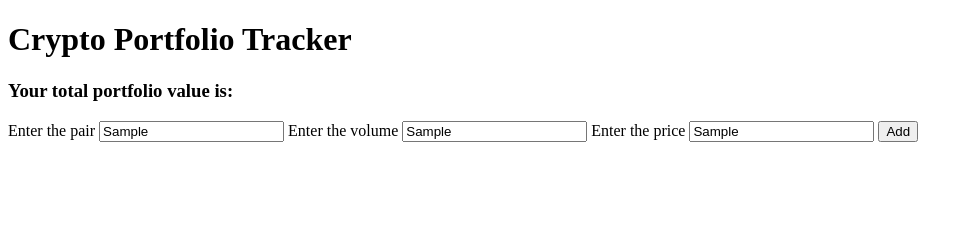
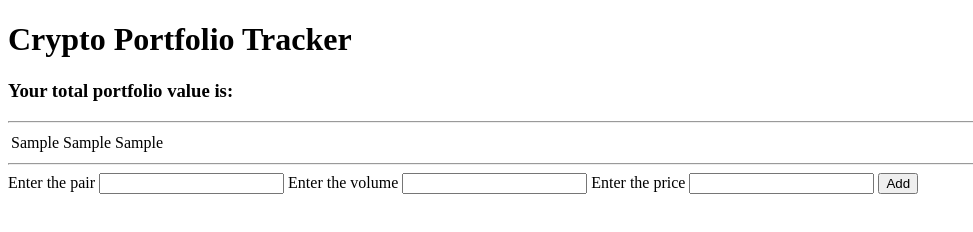
Before and after one commit to araaavind/wazirx-portfolio, a website: page public/index.html in a window 1280 px wide. Both pictures are taken after typing "Sample", "Sample", "Sample" into the empty fields and a click on the button "Add". Shown: the whole page, without its empty margins (0-973 px from the left). Drawn offline with Linux system fonts and the light colour scheme.

Commit message:
added holdings table

```diff
--- a/public/index.html
+++ b/public/index.html
@@ -5,7 +5,7 @@
     <meta charset="UTF-8">
     <meta http-equiv="X-UA-Compatible" content="IE=edge">
     <meta name="viewport" content="width=device-width, initial-scale=1.0">
-    <link rel="stylesheet" href="style.css">
+    <link rel="stylesheet" href="style.css" type="text/css">
     <title>Portfolio tracker</title>
 </head>
 
@@ -13,13 +13,24 @@
     <h1>Crypto Portfolio Tracker</h1>
     <h3>Your total portfolio value is: </h3>
     <span id="net"></span>
+    <hr>
+    <div>
+        <table id="holdings-table">
+            <tr>
+                <th>Pair</th>
+                <th>Volume</th>
+                <th>Price</th>
+            </tr>
+        </table>
+    </div>
+    <hr>
     <label for="pair">Enter the pair</label>
     <input type="text" name="pair" id="pair">
     <label for="volume">Enter the volume</label>
     <input type="text" name="volume" id="volume">
     <label for="price">Enter the price</label>
     <input type="text" name="price" id="price">
-    <button id="submit">Add</button>
+    <button id="submit" onclick="addHolding()">Add</button>
     <script src="index.js"></script>
 </body>
 
--- a/public/index.js
+++ b/public/index.js
@@ -0,0 +1,27 @@
+let holding = {};
+
+function addHolding() {
+    const pair = document.getElementById('pair');
+    const volume = document.getElementById('volume');
+    const price = document.getElementById('price');
+    holding[pair.value] = {
+        "volume": volume.value,
+        "price": price.value
+    };
+    pair.value = "";
+    volume.value = "";
+    price.value = "";
+
+    updatePortfolio();
+}
+
+function updatePortfolio() {
+    let holdingsTable = document.getElementById('holdings-table');
+    holdingsTable.textContent = "";
+    for (const pair in holding) {
+        let row = holdingsTable.insertRow();
+        row.insertCell().textContent = pair;
+        row.insertCell().textContent = holding[pair].volume;
+        row.insertCell().textContent = holding[pair].price;
+    }
+}
```
Also changed, not shown: public/style.css (added).
